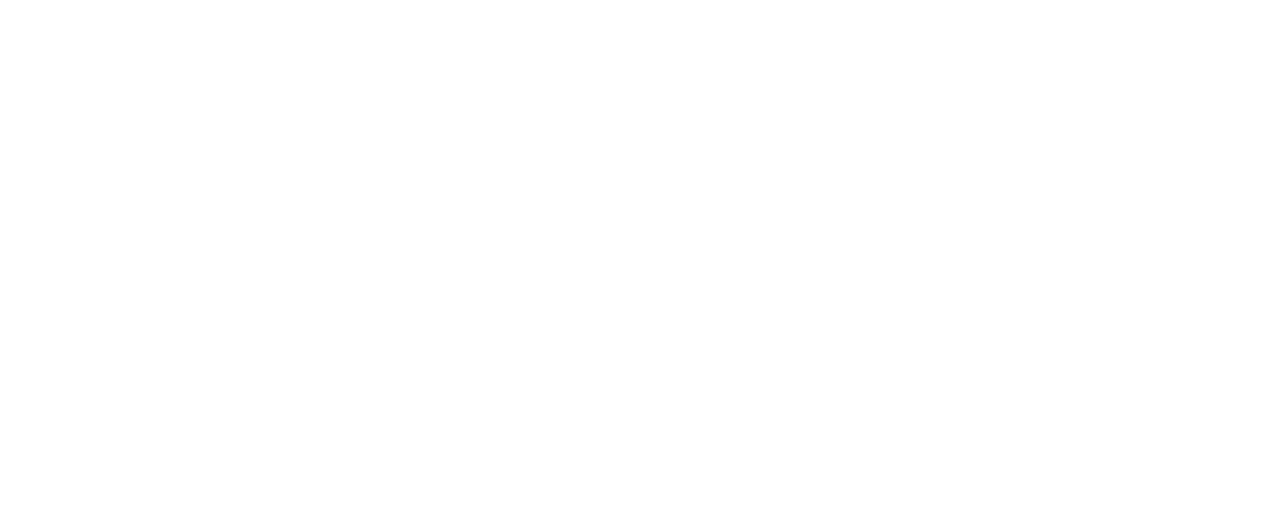
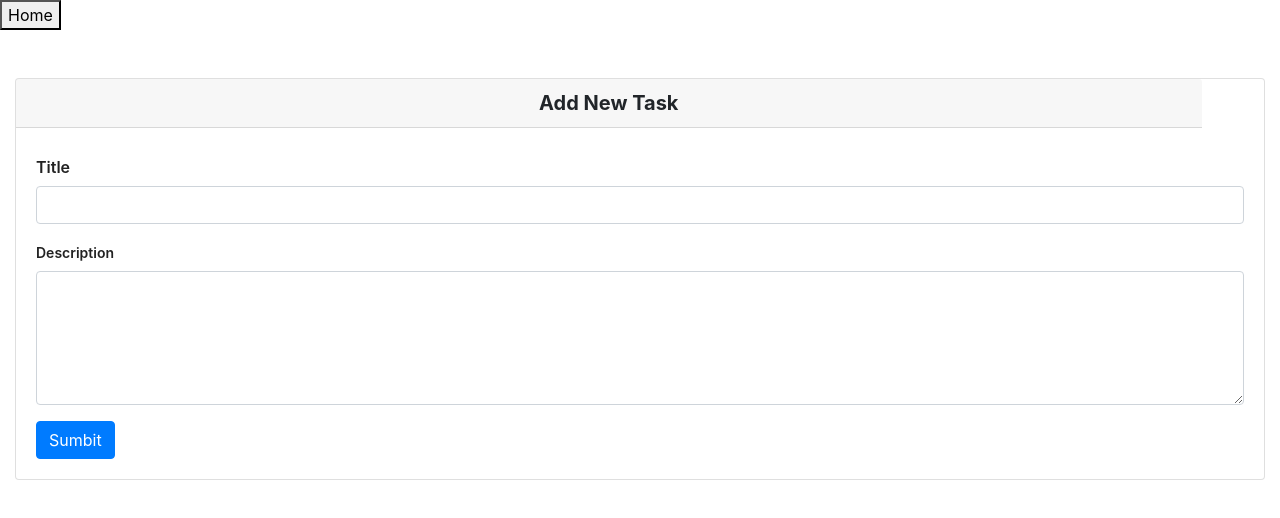
Before and after one commit to Turzoxpress/task-tracker-app-react-frontend, a React (Create React App) app: page /add_task in a window 1280 px wide. Before the commit this address had no page. Shown: the top 518 px of the page. Built offline with nearby package versions, Linux system fonts and the light colour scheme.

Commit message:
add new task feature completed

```diff
--- a/src/App.js
+++ b/src/App.js
@@ -3,6 +3,7 @@
 import { BrowserRouter, Routes, Route, Link } from "react-router-dom";
 import Login from "./component/pages/login";
 import Tasks from "./component/pages/tasks";
+import AddTask from "./component/pages/AddTask";
 
 function App() {
   return (
@@ -11,6 +12,7 @@
         <Route path="/" element={<Tasks />} />
         <Route path="/login" element={<Login />} />
         <Route path="/tasks" element={<Tasks />} />
+        <Route path="/add_task" element={<AddTask />} />
       </Routes>
     </BrowserRouter>
   );
--- /dev/null
+++ b/src/component/pages/AddTask.js
@@ -0,0 +1,145 @@
+import React, { useState, Button } from "react";
+import "bootstrap/dist/css/bootstrap.min.css";
+import { Routes, Route, useNavigate } from "react-router-dom";
+
+import constants from "../utils/constants";
+import axios from "axios";
+
+import { confirmAlert } from "react-confirm-alert"; // Import
+
+export default function (props) {
+  const navigate = useNavigate();
+
+  const navigateHome = () => {
+    // 👇️ navigate to /
+    navigate("/");
+  };
+
+  const addNewTask = () => {
+    let titleTxt = document.getElementById("title").value;
+    let descriptionTxt = document.getElementById("description").value;
+
+    if (titleTxt.length < 1 || descriptionTxt.length < 1) {
+      //------- Delete confirmation
+      const options = {
+        title: "Invalid Input",
+        message: "Please provide Title and Description first!",
+        buttons: [
+          {
+            label: "Ok",
+            // onClick: () => alert("Click No"),
+          },
+        ],
+        closeOnEscape: false,
+        closeOnClickOutside: false,
+      };
+
+      confirmAlert(options);
+
+      //-----------------------------------------
+    } else {
+      //alert(titleTxt + "\n\n" + descriptionTxt);
+      //-----------
+      let name = localStorage.getItem("name");
+      const token = localStorage.getItem("token");
+
+      axios({
+        method: "post",
+        url: constants.backend_server + constants.addTask,
+        headers: { Authorization: `Bearer ${token}` },
+        data: {
+          task_name: titleTxt,
+          task_description: descriptionTxt,
+          created_by: name,
+        },
+      })
+        .then(function (response) {
+          console.log(response.data);
+
+          //setToDoList(response.data.data);
+
+          // window.location.reload(false);
+          //return response;
+
+          if (
+            response.data.status === 403 ||
+            response.data.status === 501 ||
+            response.data.status === 401
+          ) {
+            alert(
+              "You do not have permission to do this request! Please login again."
+            );
+          } else {
+            if (response.data.status === 200) {
+              //window.location.reload(false);
+              alert(response.data.message);
+              window.location.reload(false);
+              //document.getElementById(id).style.visibility = "hidden";
+            } else {
+              alert(response.data.message);
+            }
+          }
+        })
+        .catch(function (error) {
+          return error;
+        });
+      //-----------------------
+    }
+  };
+
+  //--------------------
+
+  //------------------------------------
+
+  return (
+    <div>
+      <div>
+        <button type="button" onClick={navigateHome}>
+          Home
+        </button>
+      </div>
+      <br></br>
+      <br></br>
+      <div>
+        <div>
+          <div className="col-xl-12 col-lg-12 col-md-12 col-sm-12 col-12">
+            <div className="card">
+              <h5 className="card-header container_center_item">
+                <b> Add New Task</b>
+              </h5>
+              <div className="card-body">
+                <form>
+                  <div className="form-group">
+                    <label for="inputText3" className="col-form-label">
+                      Title
+                    </label>
+                    <input id="title" type="text" className="form-control" />
+                  </div>
+
+                  <div className="form-group">
+                    <label for="exampleFormControlTextarea1">Description</label>
+                    <textarea
+                      className="form-control"
+                      id="description"
+                      rows="5"
+                    ></textarea>
+                  </div>
+
+                  <div className="d-grid gap-2 mt-3">
+                    <button
+                      type="button"
+                      className="btn btn-primary"
+                      onClick={addNewTask}
+                    >
+                      Sumbit
+                    </button>
+                  </div>
+                </form>
+              </div>
+            </div>
+          </div>
+        </div>
+      </div>
+    </div>
+  );
+}
--- a/src/component/pages/tasks.js
+++ b/src/component/pages/tasks.js
@@ -18,6 +18,11 @@
   const navigateLogin = () => {
     // 👇️ navigate to /
     navigate("/login");
+  };
+
+  const navigateAddTask = () => {
+    // 👇️ navigate to /
+    navigate("/add_task");
   };
 
   const name = localStorage.getItem("name");
@@ -256,6 +261,19 @@
         </button>
       </div>
 
+      <br></br>
+      <br></br>
+
+      <div>
+        <button
+          type="button"
+          className="btn btn-primary"
+          onClick={navigateAddTask}
+        >
+          Add Task
+        </button>
+      </div>
+
       <div class="container">
         <div class="row">
           <div class="col-sm">
--- a/src/index.css
+++ b/src/index.css
@@ -75,3 +75,24 @@
 .custom_hidden_div {
   width: 0px;
 }
+
+.container_center {
+  width: 100%;
+  display: flex;
+  align-items: center;
+  justify-content: center;
+}
+
+.container_center_item {
+  width: 95%;
+  display: flex;
+  align-items: center;
+  justify-content: center;
+}
+
+.div_add_task {
+  width: 95%;
+
+  align-items: center;
+  justify-content: center;
+}
```
